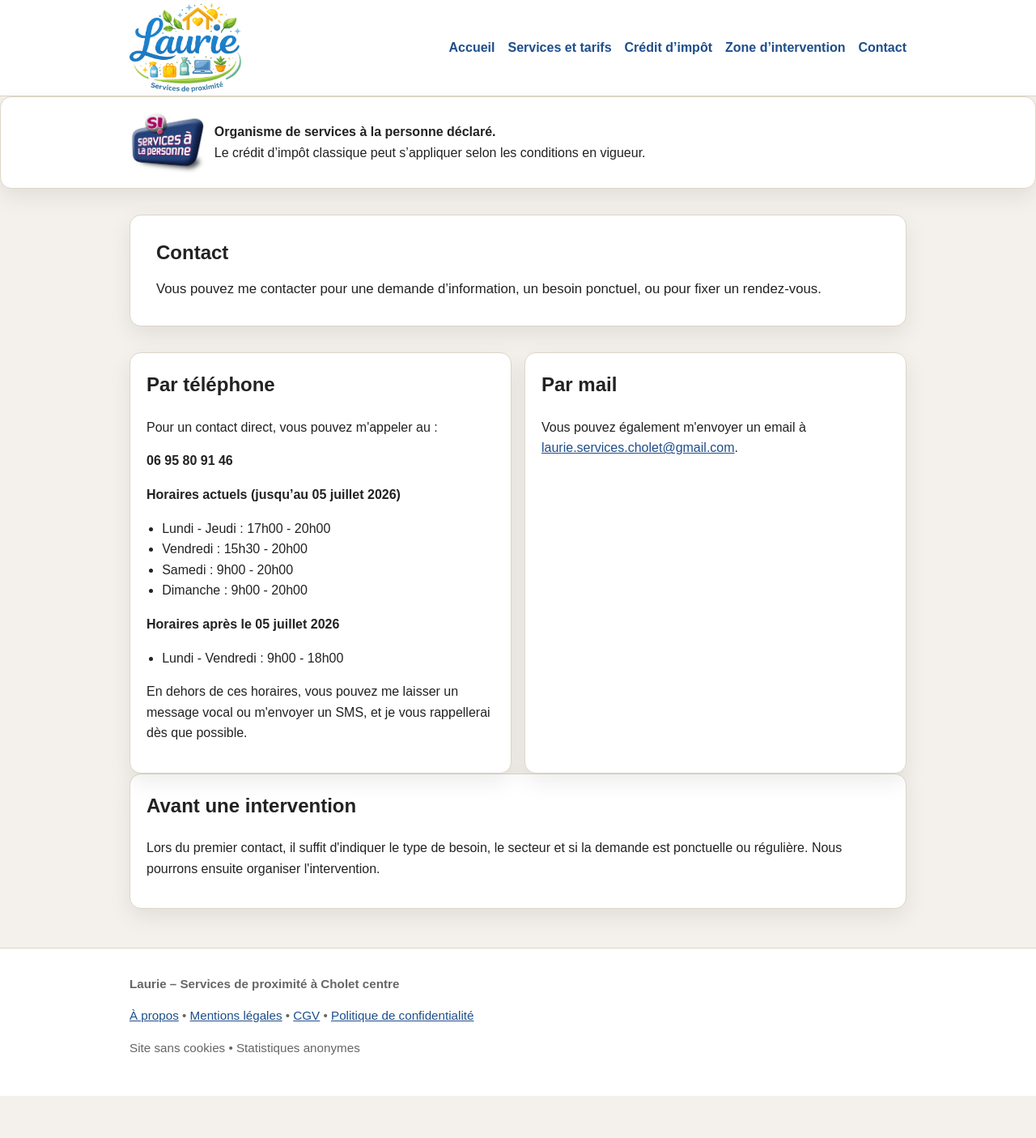
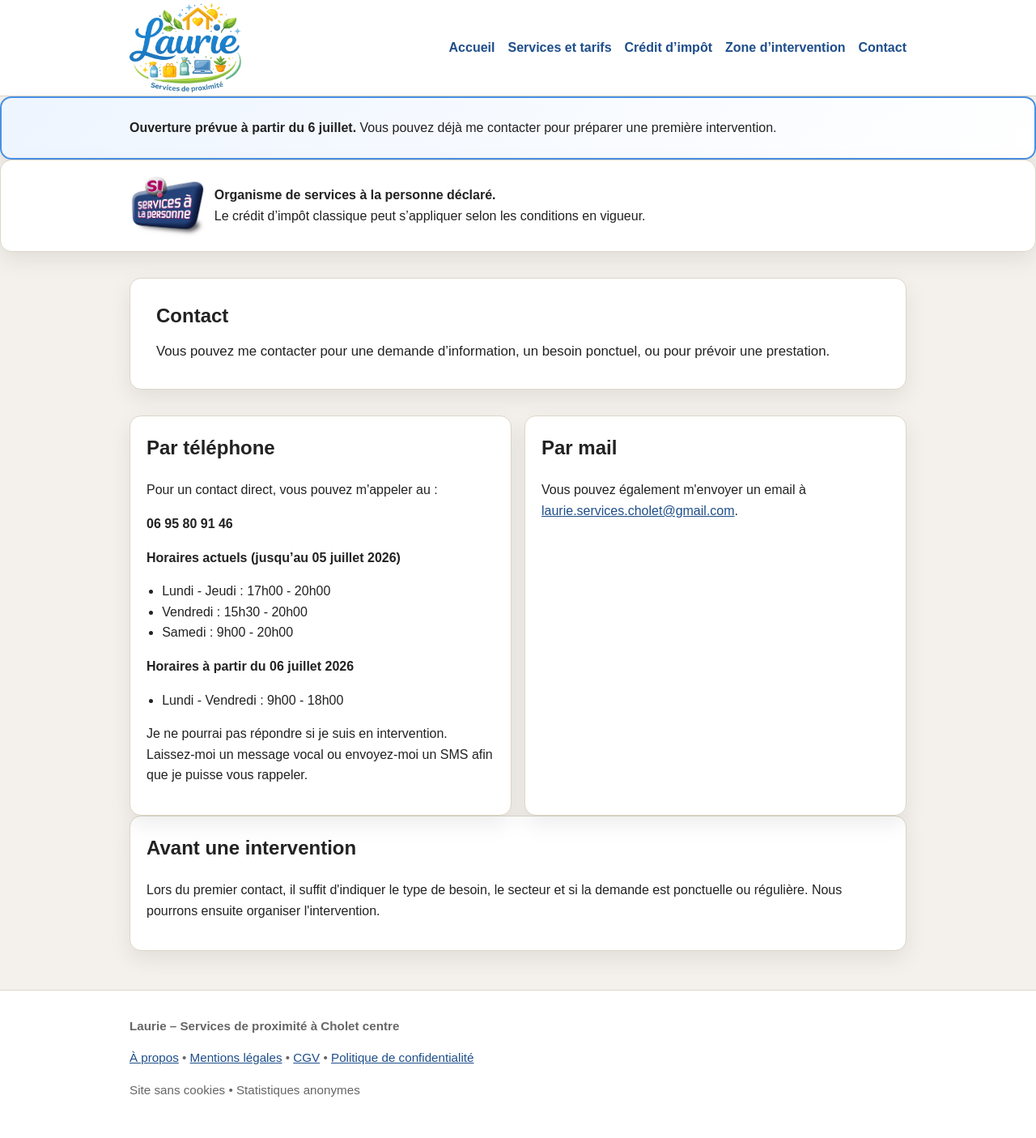
Before and after one commit to Laurie-services/laurie-services.github.io, a Jekyll site: the page built from contact.html, in a window 1280 px wide. Shown: the whole page at 81% size. Built offline with Jekyll 4.4.1, drawn with Linux system fonts in a browser that asks for light colours; before the commit the page ends 1353 px from its top, so only the background shows below that.

Commit message:
prélaunch true, horraires modifiés (dimanches off), message si absente modifié.

```diff
--- a/_config.yml
+++ b/_config.yml
@@ -13,7 +13,7 @@ permalink: /:basename.html
 plugins: []
 
 # Flag utilisé pour afficher un message de pré-lancement dans le layout
-prelaunch: false
+prelaunch: true
 
 # Enregistrement SAP validé
 sap_validated: true
--- a/_layouts/default.html
+++ b/_layouts/default.html
@@ -53,7 +53,7 @@
       <div class="notice offer-highlight" style="margin: 0;">
         <div class="container">
           <p style="margin: 0;">
-            <strong>Ouverture prévue à partir du 2 mai.</strong>
+            <strong>Ouverture prévue à partir du 6 juillet.</strong>
             Vous pouvez déjà me contacter pour préparer une première intervention.
           </p>
         </div>
--- a/contact.html
+++ b/contact.html
@@ -8,7 +8,7 @@ description: "Contacter Laurie - Services à domicile à Cholet."
   <h1>Contact</h1>
   <p>
     Vous pouvez me contacter pour une demande d’information, un besoin ponctuel,
-    ou pour fixer un rendez-vous.
+    ou pour prévoir une prestation.
   </p>
 </section>
 
@@ -29,18 +29,17 @@ description: "Contacter Laurie - Services à domicile à Cholet."
       <li>Lundi - Jeudi : 17h00 - 20h00</li>
       <li>Vendredi : 15h30 - 20h00</li>
       <li>Samedi : 9h00 - 20h00</li>
-      <li>Dimanche : 9h00 - 20h00</li>
     </ul>
 
     <p>
-      <strong>Horaires après le 05 juillet 2026</strong>
+      <strong>Horaires à partir du 06 juillet 2026</strong>
     </p>
     <ul class="clean-list">
       <li>Lundi - Vendredi : 9h00 - 18h00</li>
     </ul>
 
     <p>
-      En dehors de ces horaires, vous pouvez me laisser un message vocal ou m'envoyer un SMS, et je vous rappellerai dès que possible.
+  	Je ne pourrai pas répondre si je suis en intervention. Laissez-moi un message vocal ou envoyez-moi un SMS afin que je puisse vous rappeler.
     </p>
   </article>
 
```
